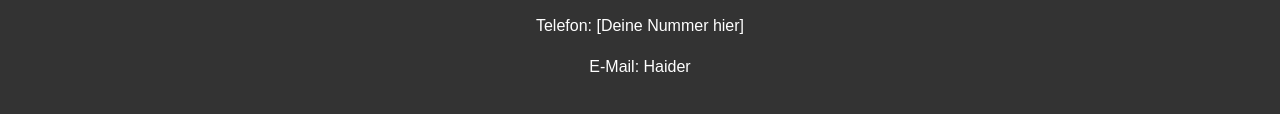
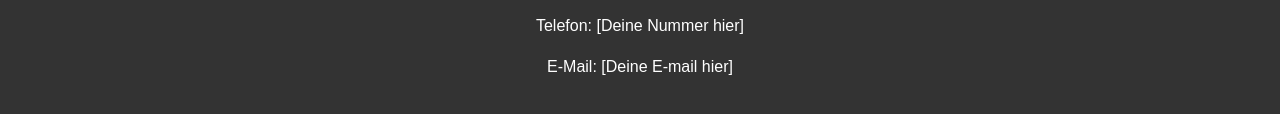
Before and after one commit to Penguin389/kontakt, a plain HTML site: page index.html in a window 1280 px wide. Shown: the part 1293-1407 px from the top of the page. Drawn offline with Linux system fonts and the light colour scheme.

Commit message:
Update index.html

```diff
--- a/index.html
+++ b/index.html
@@ -44,7 +44,7 @@
     <p>Ahmad Hmeidi</p>
     <p>Martin-Niemöller-Straße 13, 99734 Nordhausen</p>
     <p>Telefon: [Deine Nummer hier]</p>
-    <p>E-Mail: Haider</p>
+    <p>E-Mail: [Deine E-mail hier]</p>
 </section>
 
 </body>
```
